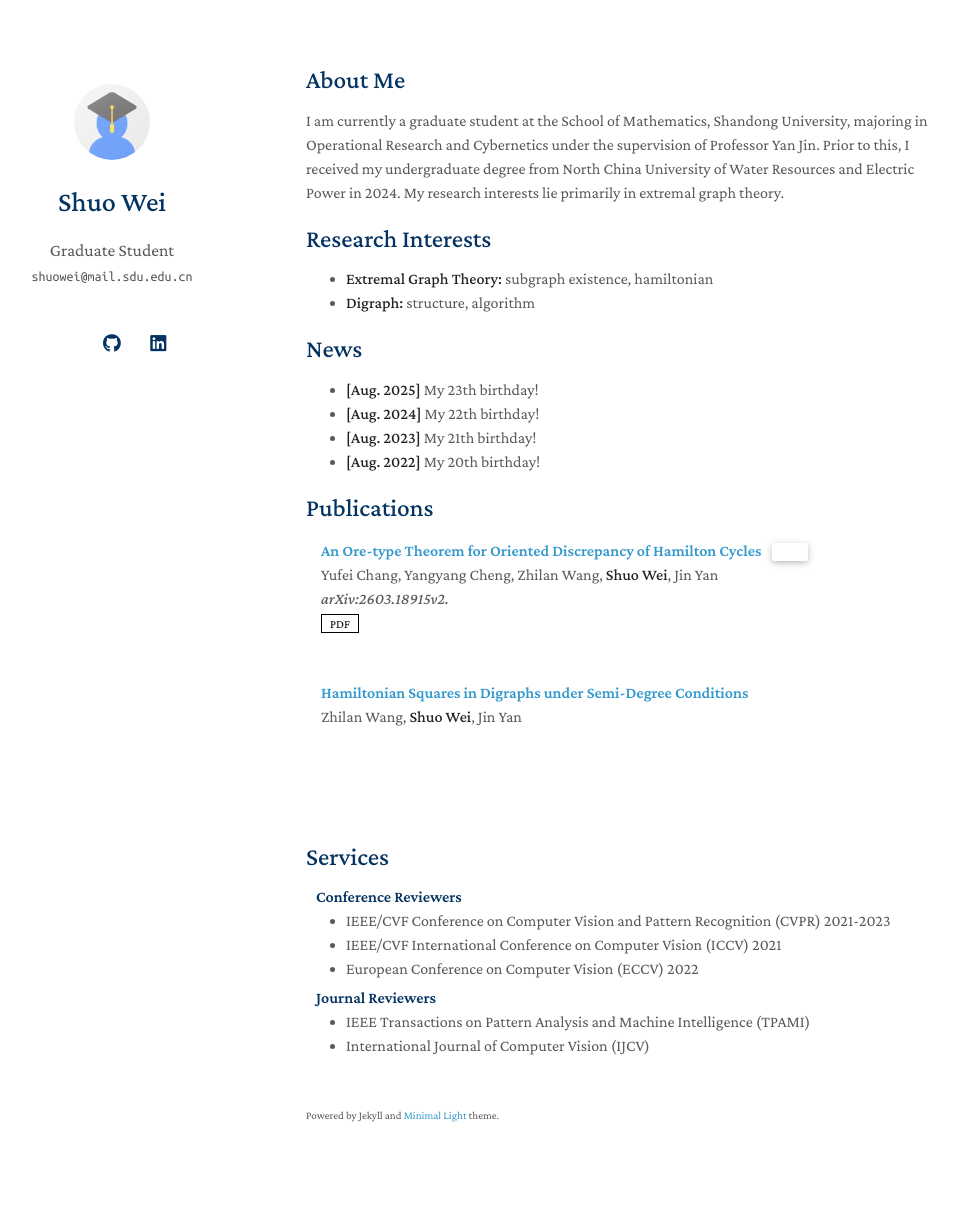
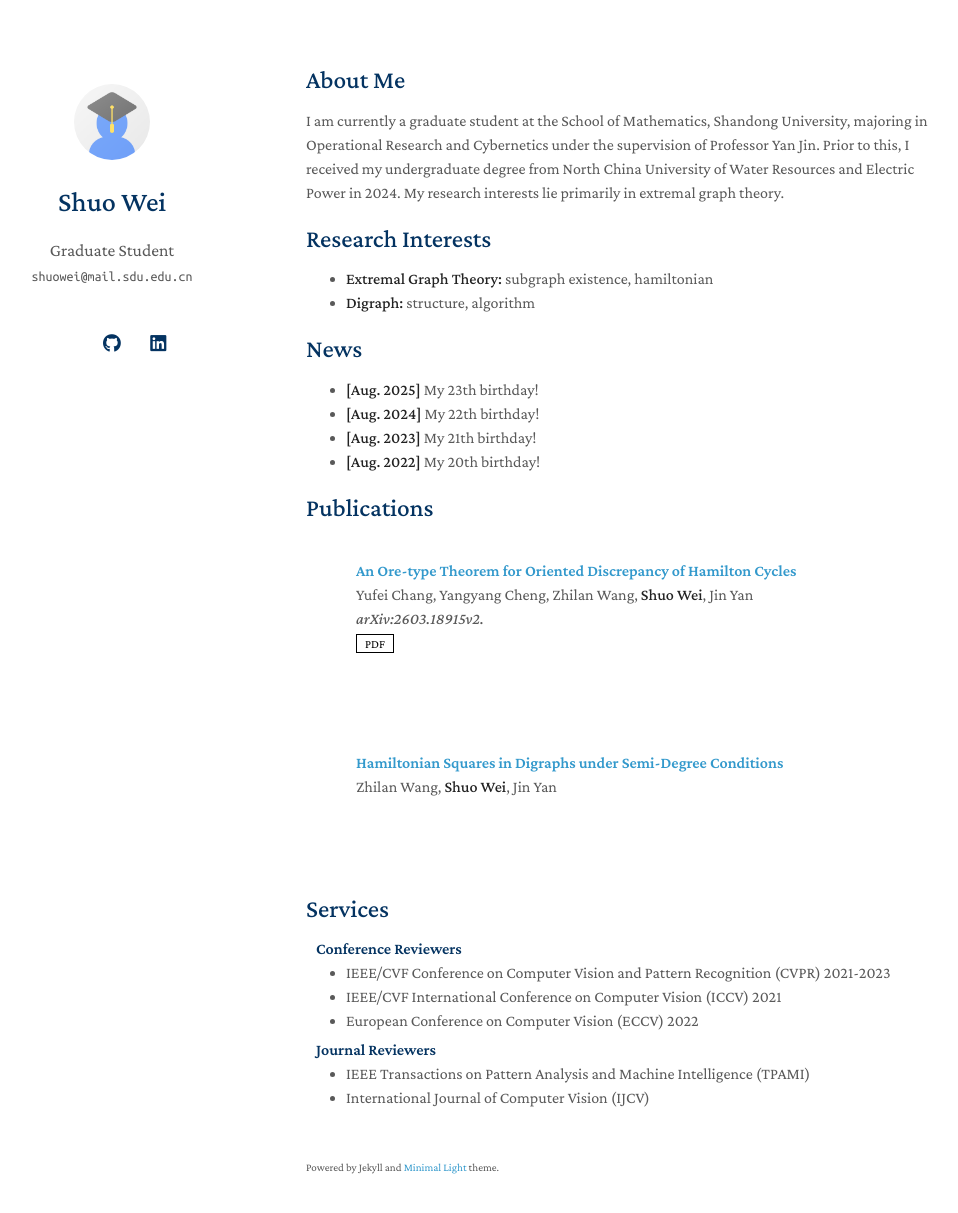
Before and after one commit to goal777/ShuoWei_SDU.github.io, a Jekyll site: the page built from index.md, in a window 1280 px wide and 1248 px high. Shown: the top 1213 px of the window, without its empty margins (164-1122 px from the left). Built offline with Jekyll 4.4.1, drawn with Linux system fonts in a browser that asks for light colours; a style sheet for code colours, icons or effects is not loaded; our own code applies the rules of GitHub Pages for plain Markdown files.

Commit message:
Update publications.md

```diff
--- a/_includes/publications.md
+++ b/_includes/publications.md
@@ -6,49 +6,42 @@
 {% for link in site.data.publications.main %}
 
 <li>
-  <div class="pub-row">
-    <div class="col-sm-12" style="position: relative; padding-right: 15px; padding-left: 15px;">
-
-      <div class="title">
-        <a href="{{ link.pdf }}">{{ link.title }}</a>
-        {% if link.conference_short %}
-        <abbr class="badge" style="margin-left: 8px;">{{ link.conference_short }}</abbr>
-        {% endif %}
+<div class="pub-row">
+  <div class="col-sm-3 abbr" style="position: relative;padding-right: 15px;padding-left: 15px;">
+    {% if link.image %}
+    <img src="{{ link.image }}" class="teaser img-fluid z-depth-1" style="width=100;height=40%">
+    {% if link.conference_short %}
+    <abbr class="badge">{{ link.conference_short }}</abbr>
+    {% endif %}
+    {% endif %}
+  </div>
+  <div class="col-sm-9" style="position: relative;padding-right: 15px;padding-left: 20px;">
+      <div class="title"><a href="{{ link.pdf }}">{{ link.title }}</a></div>
+      <div class="author">{{ link.authors }}</div>
+      <div class="periodical"><em>{{ link.conference }}</em>
       </div>
-
-      <div class="author">{{ link.authors }}</div>
-
-      <div class="periodical">
-        <em>{{ link.conference }}</em>
-      </div>
-
-      <div class="links">
-        {% if link.pdf %}
-        <a href="{{ link.pdf }}" class="btn btn-sm z-depth-0" role="button" target="_blank" style="font-size:12px;">PDF</a>
-        {% endif %}
-
-        {% if link.code %}
-        <a href="{{ link.code }}" class="btn btn-sm z-depth-0" role="button" target="_blank" style="font-size:12px;">Code</a>
-        {% endif %}
-
-        {% if link.page %}
-        <a href="{{ link.page }}" class="btn btn-sm z-depth-0" role="button" target="_blank" style="font-size:12px;">Project Page</a>
-        {% endif %}
-
-        {% if link.bibtex %}
-        <a href="{{ link.bibtex }}" class="btn btn-sm z-depth-0" role="button" target="_blank" style="font-size:12px;">BibTex</a>
-        {% endif %}
-
-        {% if link.notes %}
-        <strong><i style="color:#e74d3c">{{ link.notes }}</i></strong>
-        {% endif %}
-
-        {% if link.others %}
-        {{ link.others }}
-        {% endif %}
-      </div>
+    <div class="links">
+      {% if link.pdf %}
+      <a href="{{ link.pdf }}" class="btn btn-sm z-depth-0" role="button" target="_blank" style="font-size:12px;">PDF</a>
+      {% endif %}
+      {% if link.code %}
+      <a href="{{ link.code }}" class="btn btn-sm z-depth-0" role="button" target="_blank" style="font-size:12px;">Code</a>
+      {% endif %}
+      {% if link.page %}
+      <a href="{{ link.page }}" class="btn btn-sm z-depth-0" role="button" target="_blank" style="font-size:12px;">Project Page</a>
+      {% endif %}
+      {% if link.bibtex %}
+      <a href="{{ link.bibtex }}" class="btn btn-sm z-depth-0" role="button" target="_blank" style="font-size:12px;">BibTex</a>
+      {% endif %}
+      {% if link.notes %}
+      <strong> <i style="color:#e74d3c">{{ link.notes }}</i></strong>
+      {% endif %}
+      {% if link.others %}
+      {{ link.others }}
+      {% endif %}
     </div>
   </div>
+</div>
 </li>
 <br>
 
```
